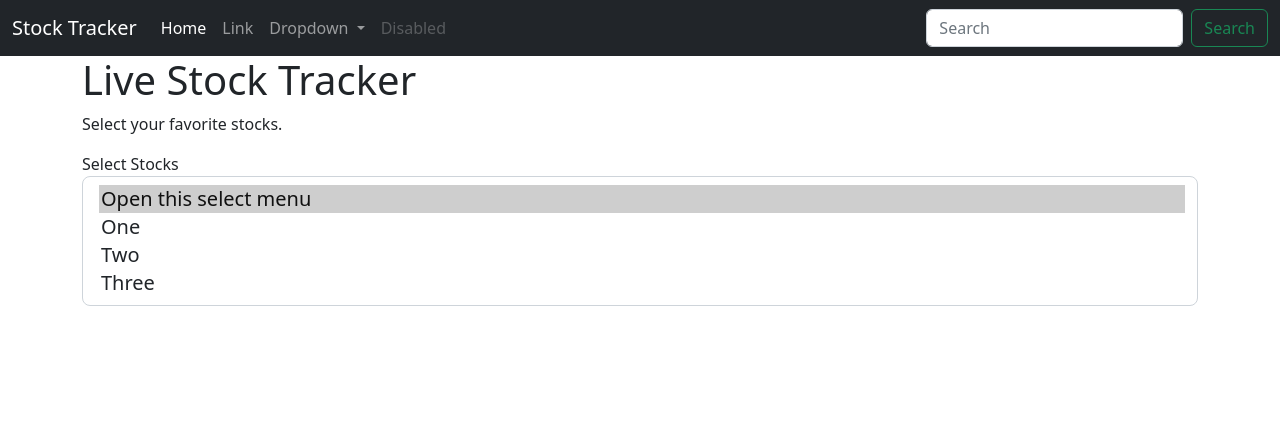
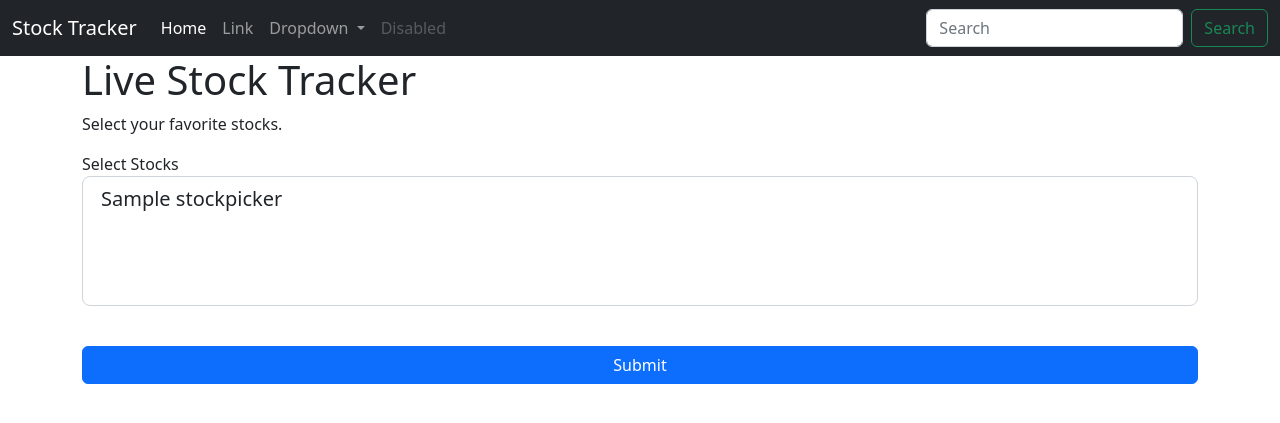
Before and after one commit to piyushrj100/StockTrackingApp, a Django app: template tracker/mainapp/templates/mainapp/stockpicker.html in a window 1280 px wide. Shown: the top 423 px of the page. Run offline with Django 4.2, Linux system fonts and the light colour scheme; the template is opened without the code that fills it: most values are stand-ins (such as "Sample title", 1, 10 or a date in 2020).

Commit message:
continued

```diff
--- a/tracker/mainapp/templates/mainapp/stockpicker.html
+++ b/tracker/mainapp/templates/mainapp/stockpicker.html
@@ -9,15 +9,18 @@ StockPicker
 <div class="container">
 <h1> Live Stock Tracker</h1>
 <p>Select your favorite stocks.</p>
-<form action="">
+<form action="/stocktracker">
     <label for = "stockpicker"> Select Stocks</label>
-    <select class="form-select form-select-lg mb-3" multiple aria-label="multiple select example">
+    <select class="form-select form-select-lg mb-3" multiple aria-label="multiple select example" name="stockpicker">
+    {% for i in stockpicker %}
+        <option value="{{i}}">{{i}}</option>
+    {% endfor %}
+      </select>
+      <br>
+      <div class="d-grid gap-2">
+        <input class="btn btn-primary" type="submit" value="Submit">
 
-        <option selected>Open this select menu</option>
-        <option value="1">One</option>
-        <option value="2">Two</option>
-        <option value="3">Three</option>
-      </select>
+      </div>
       </form>
       </div>
 
```
